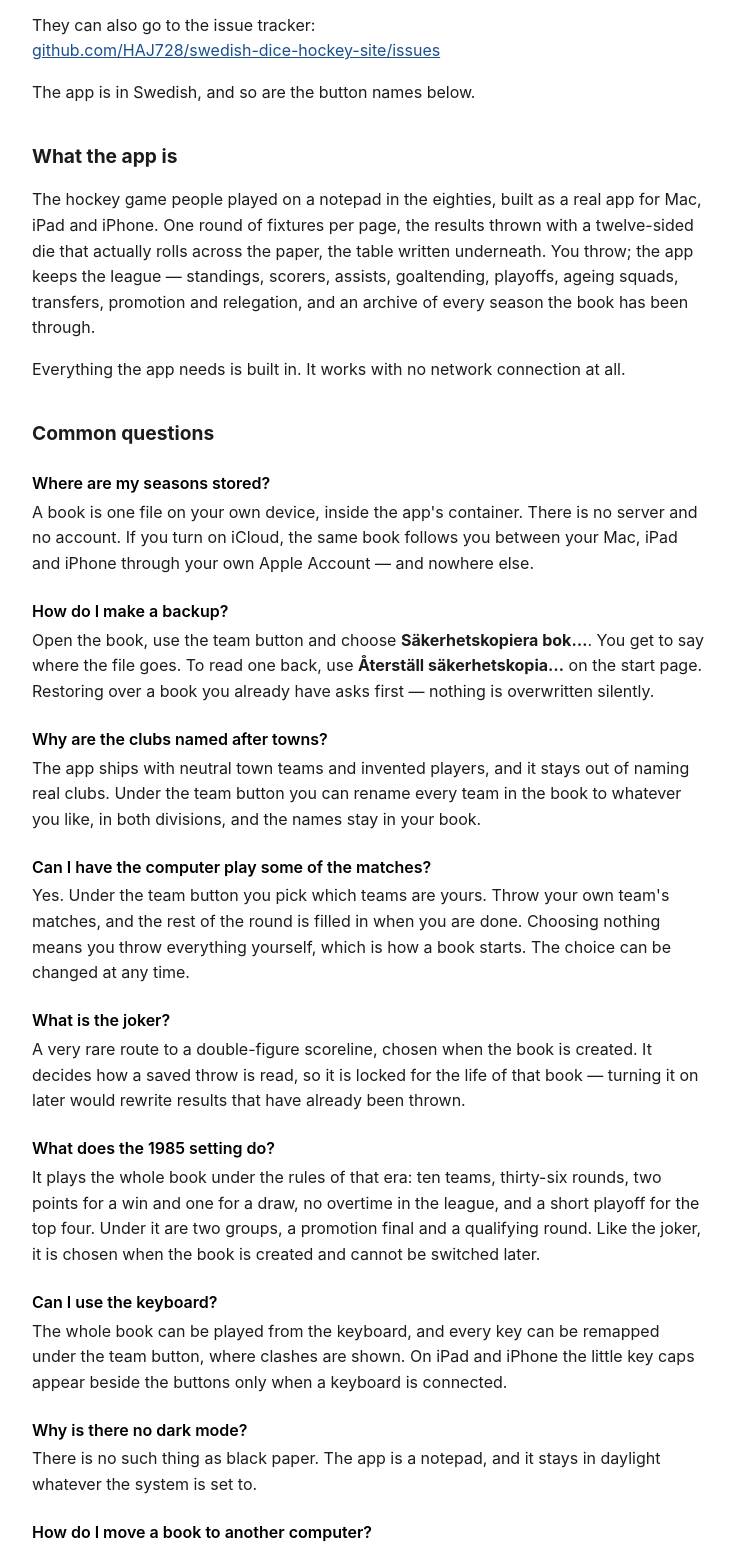
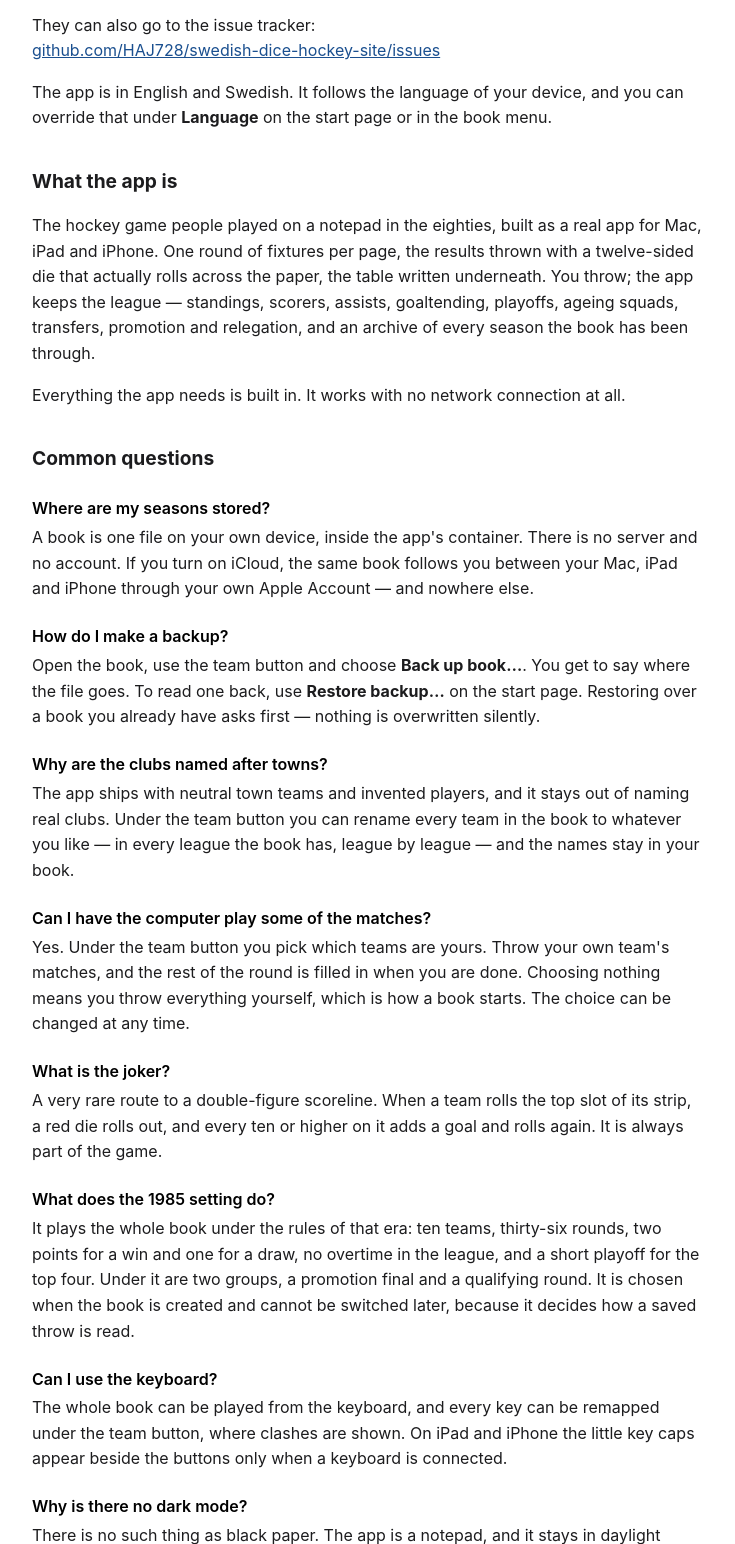
Before and after one commit to HAJ728/swedish-dice-hockey-site, a plain HTML site: page support.html in a window 1280 px wide. Shown: the part 283-1827 px from the top of the page, without its empty margins (272-1007 px from the left). Drawn offline with Linux system fonts and the light colour scheme.

Commit message:
Support and privacy pages follow the app: two languages, the joker always on, team names in every league
Co-Authored-By: Claude Opus 5 <noreply@anthropic.com>

```diff
--- a/support.html
+++ b/support.html
@@ -36,7 +36,7 @@
 <a href="mailto:henke.jsson@proton.me">henke.jsson@proton.me</a></p>
 <p>They can also go to the issue tracker:<br>
 <a href="https://github.com/HAJ728/swedish-dice-hockey-site/issues">github.com/HAJ728/swedish-dice-hockey-site/issues</a></p>
-<p>The app is in Swedish, and so are the button names below.</p>
+<p>The app is in English and Swedish. It follows the language of your device, and you can override that under <strong>Language</strong> on the start page or in the book menu.</p>
 
 <h2>What the app is</h2>
 <p>The hockey game people played on a notepad in the eighties, built as a real app for Mac, iPad and iPhone. One round of fixtures per page, the results thrown with a twelve-sided die that actually rolls across the paper, the table written underneath. You throw; the app keeps the league — standings, scorers, assists, goaltending, playoffs, ageing squads, transfers, promotion and relegation, and an archive of every season the book has been through.</p>
@@ -48,19 +48,19 @@
 <p>A book is one file on your own device, inside the app's container. There is no server and no account. If you turn on iCloud, the same book follows you between your Mac, iPad and iPhone through your own Apple Account — and nowhere else.</p>
 
 <p class="q">How do I make a backup?</p>
-<p>Open the book, use the team button and choose <strong>Säkerhetskopiera bok…</strong>. You get to say where the file goes. To read one back, use <strong>Återställ säkerhetskopia…</strong> on the start page. Restoring over a book you already have asks first — nothing is overwritten silently.</p>
+<p>Open the book, use the team button and choose <strong>Back up book…</strong>. You get to say where the file goes. To read one back, use <strong>Restore backup…</strong> on the start page. Restoring over a book you already have asks first — nothing is overwritten silently.</p>
 
 <p class="q">Why are the clubs named after towns?</p>
-<p>The app ships with neutral town teams and invented players, and it stays out of naming real clubs. Under the team button you can rename every team in the book to whatever you like, in both divisions, and the names stay in your book.</p>
+<p>The app ships with neutral town teams and invented players, and it stays out of naming real clubs. Under the team button you can rename every team in the book to whatever you like — in every league the book has, league by league — and the names stay in your book.</p>
 
 <p class="q">Can I have the computer play some of the matches?</p>
 <p>Yes. Under the team button you pick which teams are yours. Throw your own team's matches, and the rest of the round is filled in when you are done. Choosing nothing means you throw everything yourself, which is how a book starts. The choice can be changed at any time.</p>
 
 <p class="q">What is the joker?</p>
-<p>A very rare route to a double-figure scoreline, chosen when the book is created. It decides how a saved throw is read, so it is locked for the life of that book — turning it on later would rewrite results that have already been thrown.</p>
+<p>A very rare route to a double-figure scoreline. When a team rolls the top slot of its strip, a red die rolls out, and every ten or higher on it adds a goal and rolls again. It is always part of the game.</p>
 
 <p class="q">What does the 1985 setting do?</p>
-<p>It plays the whole book under the rules of that era: ten teams, thirty-six rounds, two points for a win and one for a draw, no overtime in the league, and a short playoff for the top four. Under it are two groups, a promotion final and a qualifying round. Like the joker, it is chosen when the book is created and cannot be switched later.</p>
+<p>It plays the whole book under the rules of that era: ten teams, thirty-six rounds, two points for a win and one for a draw, no overtime in the league, and a short playoff for the top four. Under it are two groups, a promotion final and a qualifying round. It is chosen when the book is created and cannot be switched later, because it decides how a saved throw is read.</p>
 
 <p class="q">Can I use the keyboard?</p>
 <p>The whole book can be played from the keyboard, and every key can be remapped under the team button, where clashes are shown. On iPad and iPhone the little key caps appear beside the buttons only when a keyboard is connected.</p>
```
Also changed, not shown: privacy.html (+2 -2 lines).
